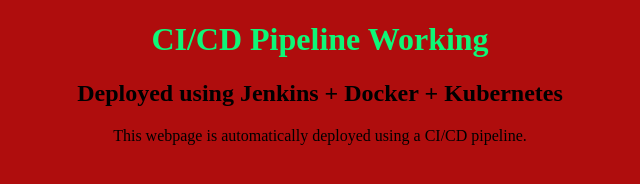
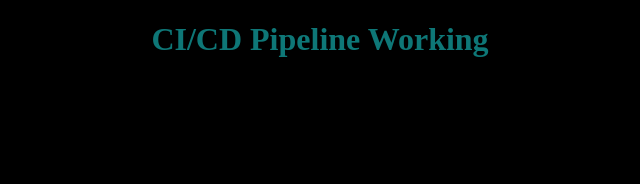
Before and after one commit to prithiyangadevi-r/docker, a plain HTML site: page index.html in a window 1280 px wide. Shown: the whole page, without its empty margins (320-960 px from the left). Drawn offline with Linux system fonts and the light colour scheme.

Commit message:
Update index.html

```diff
--- a/index.html
+++ b/index.html
@@ -6,10 +6,10 @@
 body{
 text-align:center;
 font-family:Times New Roman;
-background-color:#af0d0d;
+background-color:#000000;
 }
 h1{
-color:#0ef777;
+color:#0e7777;
 }
 </style>
 </head>
```
